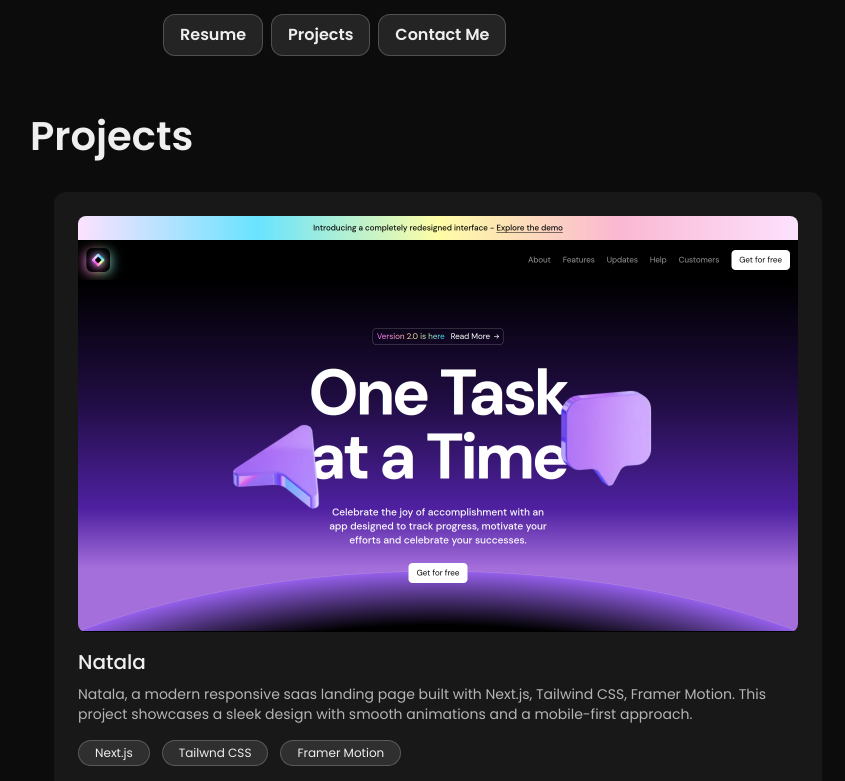
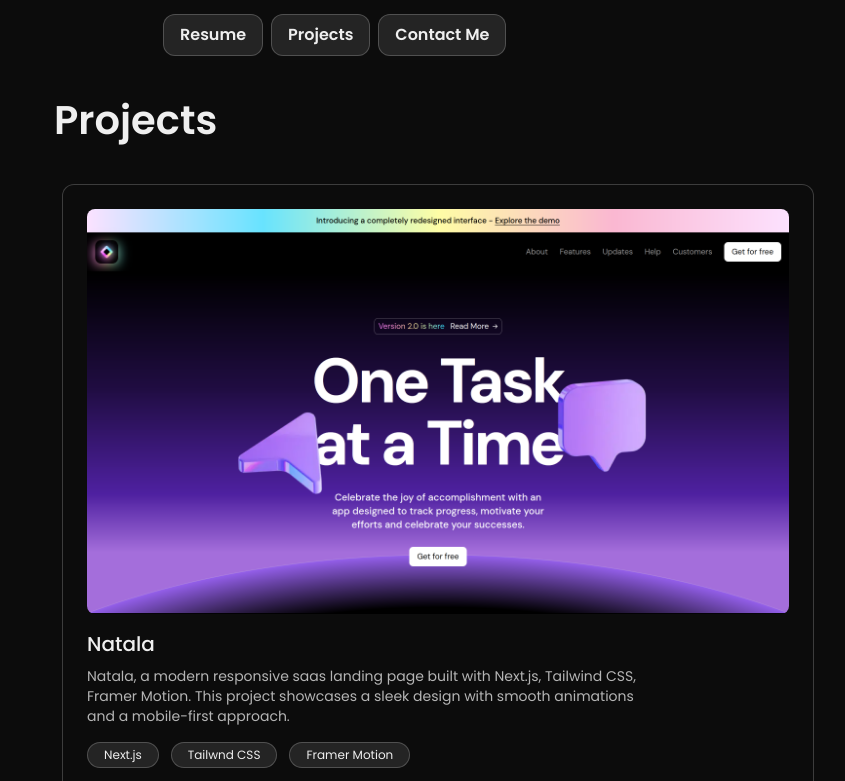
Before and after one commit to NurAlam123/natrium, a Next.js app: page / in a window 1280 px wide. Shown: the part 1719-2500 px from the top of the page, without its empty margins (202-1047 px from the left). Built offline with nearby package versions, Linux system fonts and the light colour scheme.

Commit message:
feat: add stack project card
fix: fix hero navigation

```diff
--- a/src/components/ProjectCard.tsx
+++ b/src/components/ProjectCard.tsx
@@ -29,20 +29,21 @@ const ProjectCard = ({
   links,
 }: ProjectCardProps) => {
   return (
-    <div className="p-4 md:p-6  my-4 bg-dark-1/5 rounded-xl max-w-screen-md mx-auto flex flex-col gap-4">
+    <div className="sticky top-0 md:mb-24">
+      <div className="p-4 md:p-6  mt-4 md:mb-12 h-[500px] lg:h-[calc(100vh-24px)] bg-dark border border-dark-2 rounded-xl flex flex-col gap-4 max-w-screen-md mx-auto">
         <div>
           <Image
             src={image.src}
             alt={image.alt}
             className="object-cover rounded-lg"
-          width={1280}
-          height={1280}
+            width={720}
+            height={720}
           />
         </div>
-      <div className="flex-1">
+        <div>
           <h4 className="text-xl font-medium mb-2 text-primary">{title}</h4>
-        <p className="text-sm text-gray">{description}</p>
-        <div className="flex gap-3 text-xs mt-4">
+          <p className="text-sm text-gray max-w-xl">{description}</p>
+          <div className="flex gap-3 text-xs mt-4 flex-auto flex-wrap">
             {techs.map((tech) => (
               <span
                 key={tech}
@@ -72,6 +73,7 @@ const ProjectCard = ({
           )}
         </div>
       </div>
+    </div>
   );
 };
 
--- a/src/components/Sodium.tsx
+++ b/src/components/Sodium.tsx
@@ -6,7 +6,10 @@ import { motion } from "framer-motion";
 const Sodium = ({ className }: { className?: string }) => {
   return (
     <div
-      className={clsx("flex items-center justify-center absolute", className)}
+      className={clsx(
+        "flex items-center justify-center absolute -z-[999]",
+        className,
+      )}
     >
       <div className="w-20 h-20 bg-white/20 rounded-full flex justify-center items-center">
         <span className="font-semibold">Na</span>
--- a/src/pages/About.tsx
+++ b/src/pages/About.tsx
@@ -3,7 +3,7 @@ import Link from "next/link";
 
 const About = () => {
   return (
-    <section className="flex justify-center items-center mx-4 mb-4" id="about">
+    <section className="flex justify-center  mx-4 mb-12" id="about">
       <div className="">
         <div>
           {/* Greetings */}
--- a/src/pages/Hero.tsx
+++ b/src/pages/Hero.tsx
@@ -17,7 +17,7 @@ const Hero = () => {
             <p>Dhaka, Bangladesh</p>
           </div>
           <div className="relative">
-            <div className="opacity-20 absolute -top-20 -left-4">
+            <div className="opacity-20 absolute -top-20 -left-4 -z-[100]">
               <Sodium />
             </div>
             <p
--- a/src/pages/Projects.tsx
+++ b/src/pages/Projects.tsx
@@ -3,10 +3,12 @@ import { projects } from "@/constants";
 
 const Projects = () => {
   return (
-    <section id="projects" className="my-16 mx-4 relative flex justify-center">
-      <div>
-        <h1 className="text-2xl md:text-[2.5rem] font-semibold">Projects</h1>
-        <div className="p-6 flex gap-3 flex-col">
+    <section id="projects" className="mx-4 my-10">
+      <div className="max-w-screen-md mx-auto">
+        <h1 className="text-2xl md:text-[2.5rem] font-semibold mb-6">
+          Projects
+        </h1>
+        <div className="p-2 flex gap-12 flex-col">
           {projects.map((project) => (
             <ProjectCard
               key={project.title}
```
Lines whose indentation alone changed are shown as unchanged.
